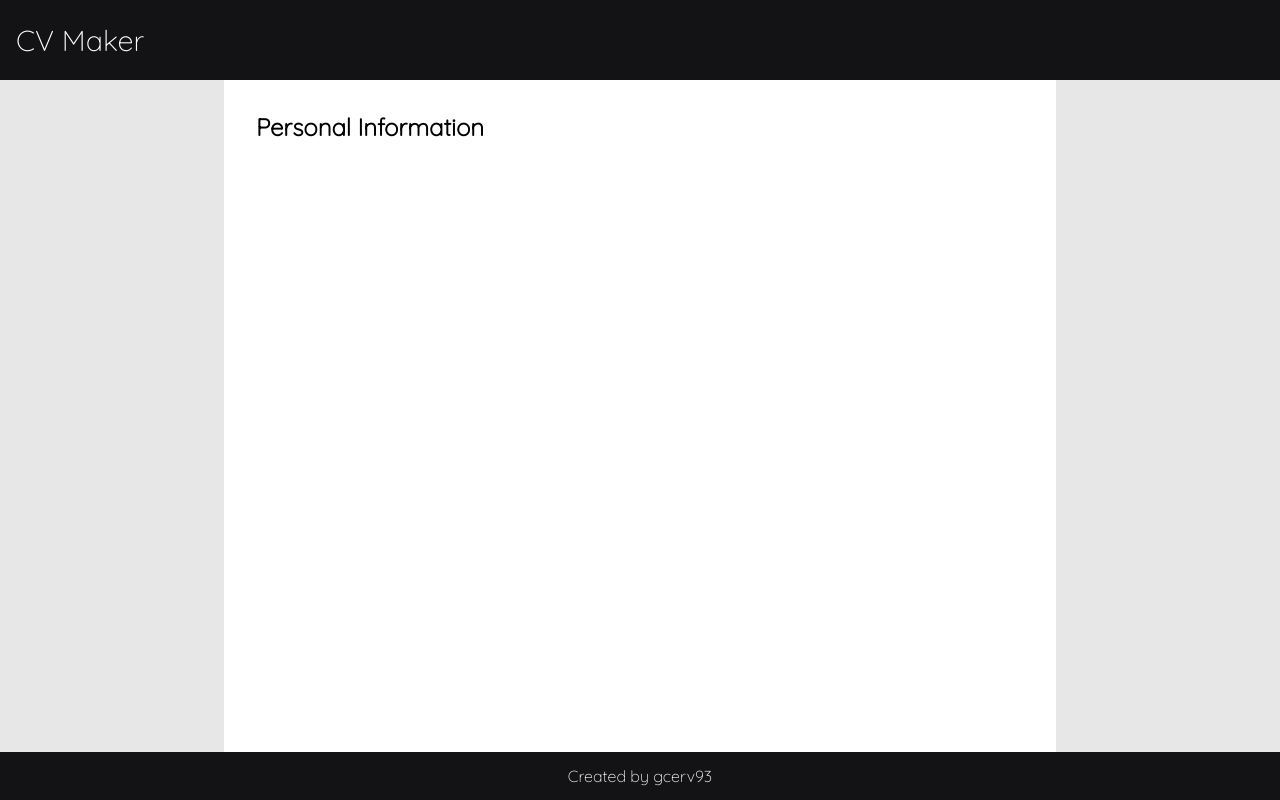
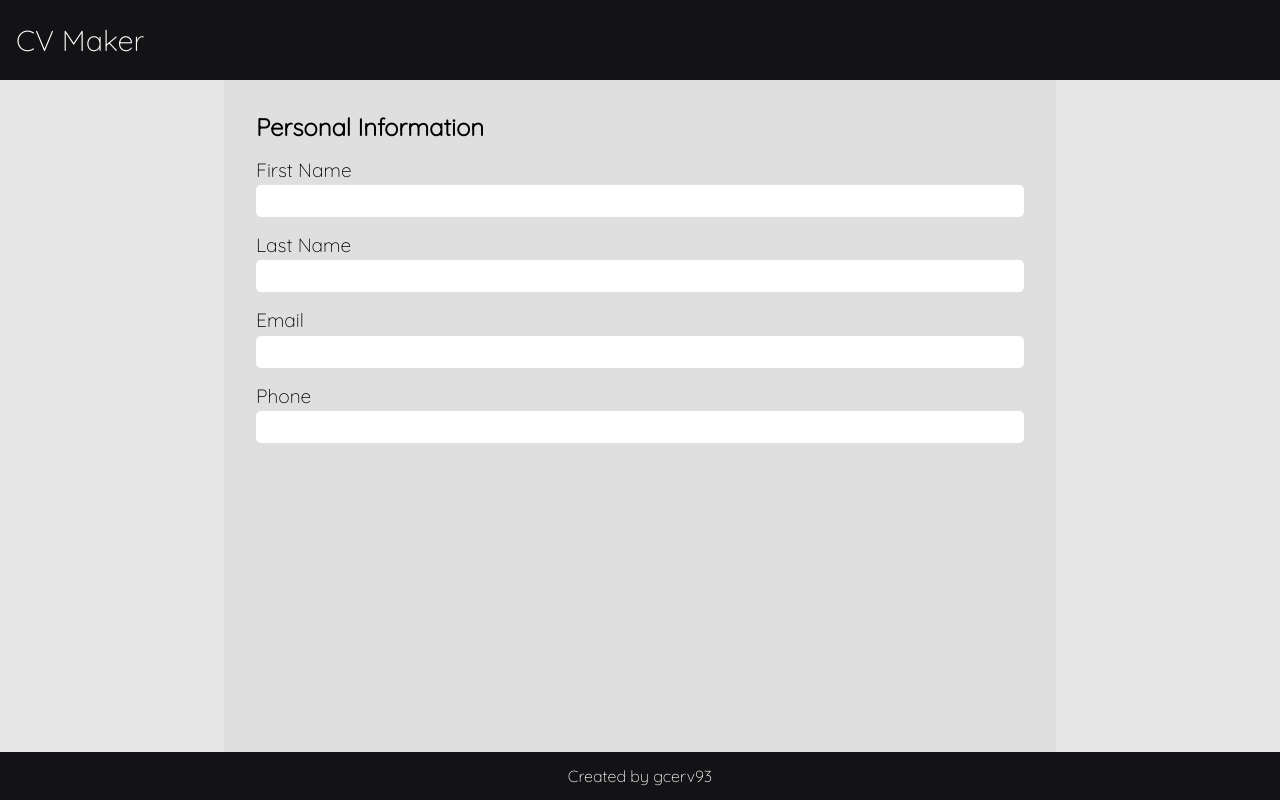
Before and after one commit to gcerv93/cv-project, a React (Create React App) app: page / in a window 1280 px wide. Built offline with nearby package versions, Linux system fonts and the light colour scheme.

Commit message:
Add basic form layout for personal info

```diff
--- a/src/components/Info.js
+++ b/src/components/Info.js
@@ -1,10 +1,12 @@
 import React from "react";
+import InfoForm from "./InfoForm";
 
 class Info extends React.Component {
   render() {
     return (
       <div className="info">
         <h2>Personal Information</h2>
+        <InfoForm />
       </div>
     );
   }
--- /dev/null
+++ b/src/components/InfoForm.js
@@ -0,0 +1,35 @@
+import React from "react";
+
+class InfoForm extends React.Component {
+  render() {
+    return (
+      <div className="infoForm">
+        <form>
+          <ul>
+            <li>
+              <label htmlFor="firstName">First Name</label>
+              <input type="text" id="firstName" />
+            </li>
+
+            <li>
+              <label htmlFor="lastName">Last Name</label>
+              <input type="text" id="lastName" />
+            </li>
+
+            <li>
+              <label htmlFor="email">Email</label>
+              <input type="email" id="email"></input>
+            </li>
+
+            <li>
+              <label htmlFor="phone">Phone</label>
+              <input type="text" id="phone"></input>
+            </li>
+          </ul>
+        </form>
+      </div>
+    );
+  }
+}
+
+export default InfoForm;
--- a/src/styles/main.css
+++ b/src/styles/main.css
@@ -40,9 +40,33 @@ header {
 }
 
 .info {
-  background-color: white;
+  background-color: #dfdfdf;
   padding: 2rem;
   width: 60%;
+}
+
+.infoForm {
+  margin-top: 1rem;
+}
+
+li {
+  list-style-type: none;
+  display: flex;
+  flex-direction: column;
+  padding-bottom: 1rem;
+}
+
+label {
+  font-size: 1.2rem;
+  padding-bottom: 0.2rem;
+}
+
+input {
+  box-sizing: border-box;
+  height: 2rem;
+  border: none;
+  border-radius: 5px;
+  padding-left: 5px;
 }
 
 footer {
```
